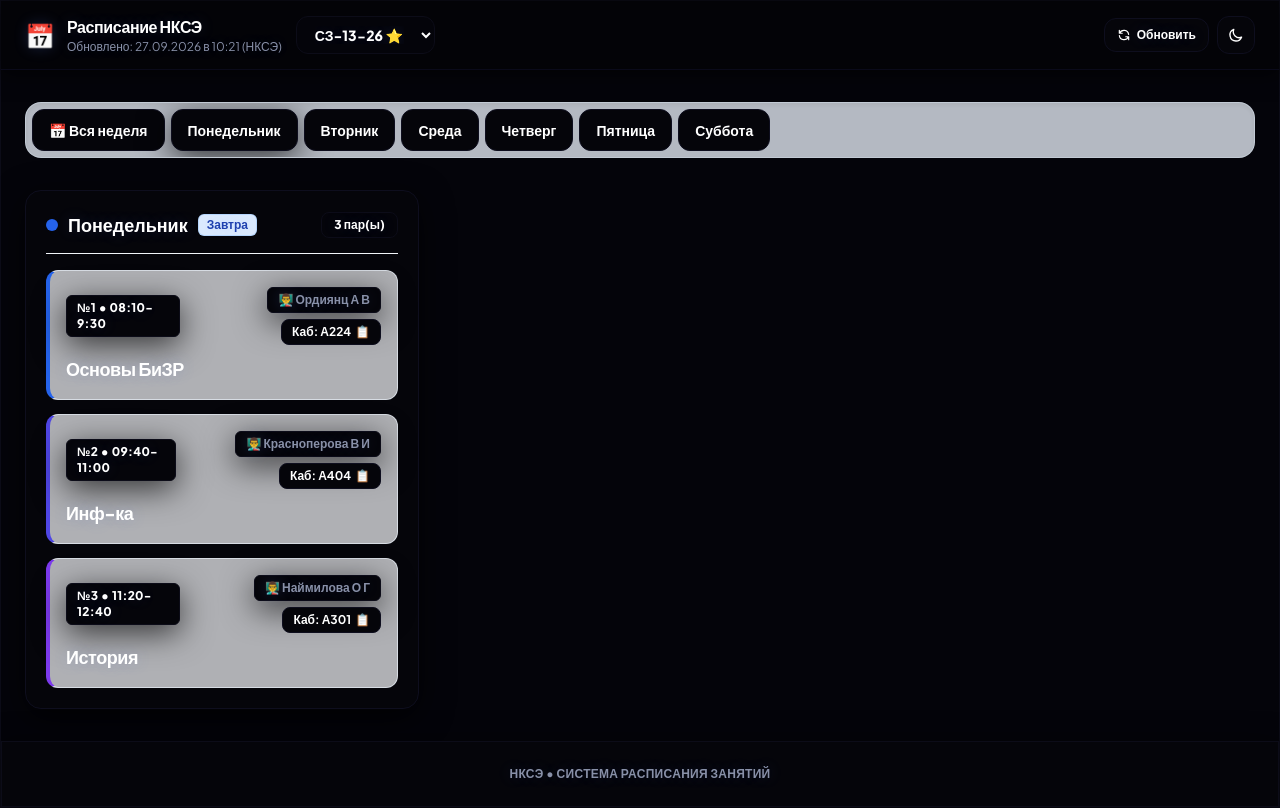
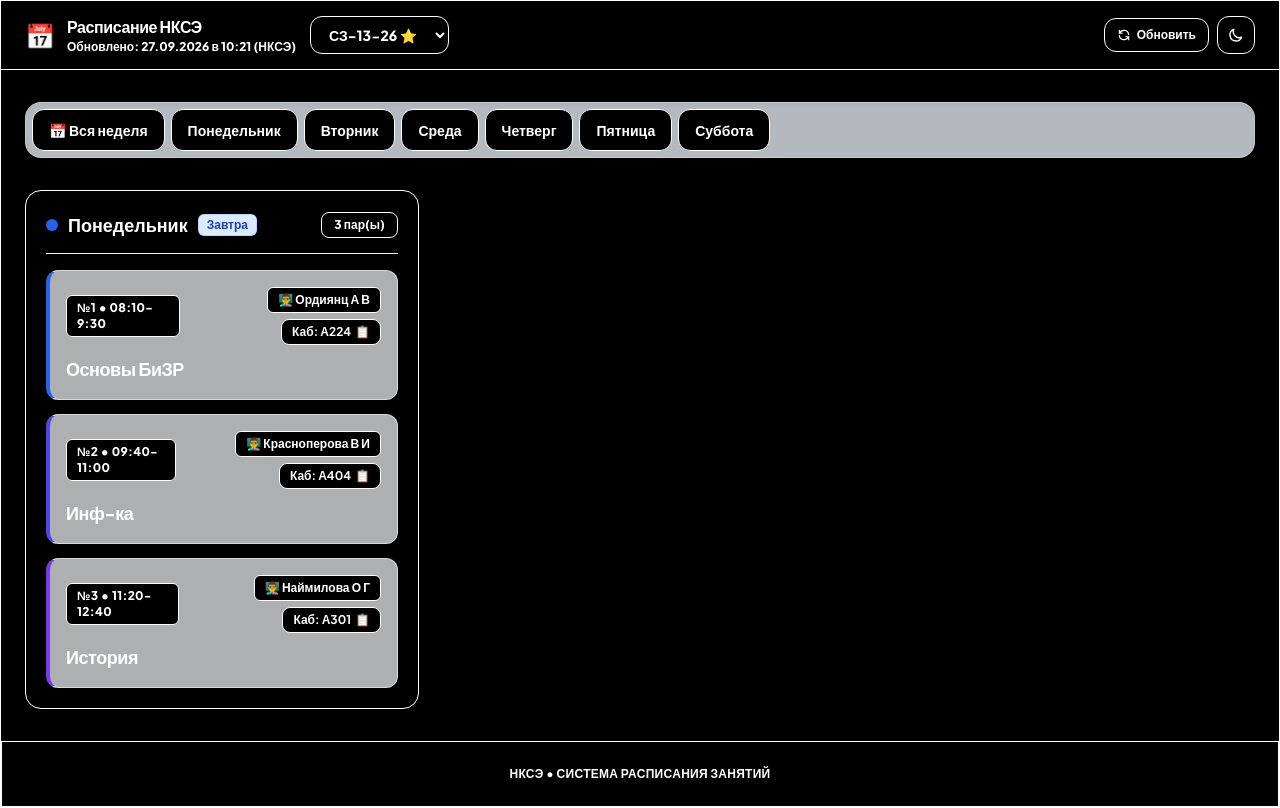
Before and after one commit to clashroalyskachat-glitch/mypars, a plain HTML site: page index.html in a window 1280 px wide. Drawn offline with nearby package versions, Linux system fonts and the light colour scheme.

Commit message:
Apply pure black and white theme: all backgrounds black, all text white, no shadows

```diff
--- a/index.html
+++ b/index.html
@@ -37,46 +37,46 @@
         body {
             font-family: 'Plus Jakarta Sans', sans-serif;
         }
-        /* Ultimate Space Black Theme */
+        /* Ultimate Pure Black & White Theme */
         [data-theme="dark"] body {
             background-color: #000000 !important;
             background-image: none !important;
-            color: #e0e4f0 !important;
+            color: #ffffff !important;
             min-height: 100vh;
         }
         [data-theme="dark"] header {
-            background: #030307 !important;
+            background: #000000 !important;
             backdrop-filter: none !important;
             -webkit-backdrop-filter: none !important;
-            border-bottom: 1px solid #0a0a1a !important;
-            box-shadow: 0 2px 20px rgba(0, 0, 0, 0.8);
+            border-bottom: 1px solid #ffffff !important;
+            box-shadow: none !important;
             color: #ffffff !important;
         }
         [data-theme="dark"] footer {
-            background: #020205 !important;
+            background: #000000 !important;
             backdrop-filter: none !important;
-            border-top: 1px solid #0a0a1a !important;
-            color: #8890a8 !important;
+            border-top: 1px solid #ffffff !important;
+            color: #ffffff !important;
         }
         [data-theme="dark"] .bg-white {
-            background: #05050a !important;
+            background: #000000 !important;
             backdrop-filter: none !important;
             -webkit-backdrop-filter: none !important;
-            border: 1px solid #0e0e1e !important;
-            box-shadow: 0 8px 32px rgba(0, 0, 0, 0.7);
+            border: 1px solid #ffffff !important;
+            box-shadow: none !important;
             color: #ffffff !important;
         }
         [data-theme="dark"] .bg-slate-50,
         [data-theme="dark"] .bg-slate-100 {
-            background: #04040a !important;
+            background: #000000 !important;
             backdrop-filter: none !important;
-            border: 1px solid #0c0c18 !important;
+            border: 1px solid #ffffff !important;
             color: #ffffff !important;
         }
         [data-theme="dark"] .bg-slate-200 {
-            background: #06060c !important;
+            background: #000000 !important;
             backdrop-filter: none !important;
-            border: 1px solid #0e0e1e !important;
+            border: 1px solid #ffffff !important;
             color: #ffffff !important;
         }
         [data-theme="dark"] .text-slate-900,
@@ -84,25 +84,23 @@
         [data-theme="dark"] .text-slate-700,
         [data-theme="dark"] h1,
         [data-theme="dark"] h3,
-        [data-theme="dark"] h4 {
+        [data-theme="dark"] h4,
+        [data-theme="dark"] .text-slate-600,
+        [data-theme="dark"] .text-slate-500 {
             color: #ffffff !important;
             font-weight: 800;
-            text-shadow: 0 0 15px rgba(100, 140, 255, 0.2);
-        }
-        [data-theme="dark"] .text-slate-600,
-        [data-theme="dark"] .text-slate-500 {
-            color: #8890a8 !important;
+            text-shadow: none !important;
         }
         [data-theme="dark"] .border-slate-200,
         [data-theme="dark"] .border-slate-300 {
-            border-color: #0c0c18 !important;
+            border-color: #ffffff !important;
         }
         [data-theme="dark"] select,
         [data-theme="dark"] button:not(.bg-blue-600) {
-            background: #05050a !important;
+            background: #000000 !important;
             backdrop-filter: none !important;
             color: #ffffff !important;
-            border: 1px solid #0e0e1e !important;
+            border: 1px solid #ffffff !important;
         }
     </style>
     <script>
```
